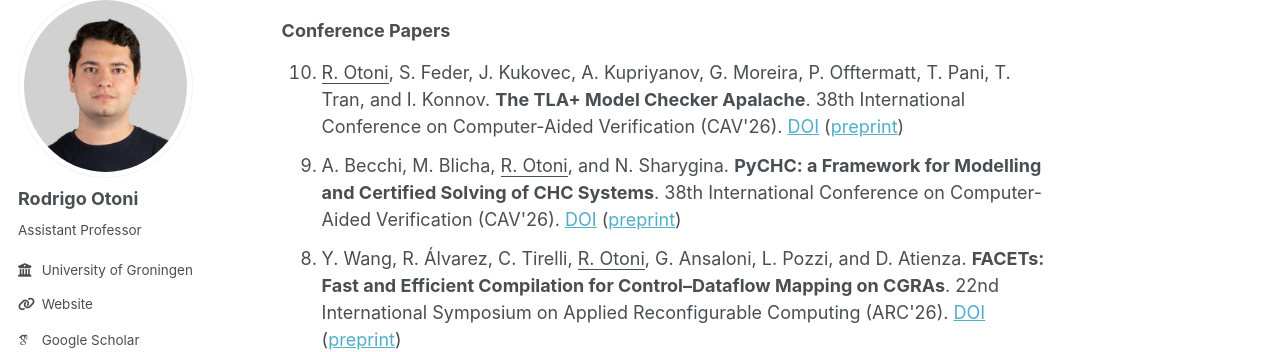
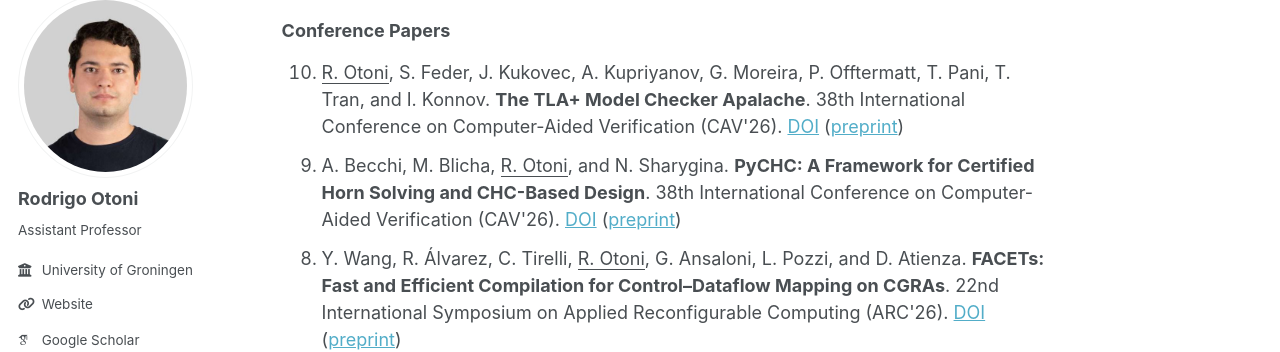
Before and after one commit to rodrigo7491/rodrigo7491.github.io, a Jekyll site: the page built from _pages/publications.md, in a window 1280 px wide and 900 px high, scrolled down 553 px. Shown: the part 105-457 px from the top of the window. Built offline with Jekyll 4.4.1, drawn with Linux system fonts in a browser that asks for light colours; some web fonts are replaced.

Commit message:
update cv

```diff
--- a/_pages/publications.md
+++ b/_pages/publications.md
@@ -76,7 +76,7 @@ ACM Transactions on Privacy and Security (TOPS), 26(2), 2023.
 
 <li>
 A. Becchi, M. Blicha, <ins>R. Otoni</ins>, and N. Sharygina.
-<b>PyCHC: a Framework for Modelling and Certified Solving of CHC Systems</b>.
+<b>PyCHC: A Framework for Certified Horn Solving and CHC-Based Design</b>.
 38th International Conference on Computer-Aided Verification (CAV'26).
 <a href="https://doi.org/10.1007/978-3-032-32537-2_13">DOI</a>
 (<a href="https://rodrigo7491.github.io/files/papers/PyCHC_a_Framework_for_Modelling_and_Certified_Solving_of_CHC_Systems.pdf">preprint</a>)
```
Also changed, not shown: 1 other file.
